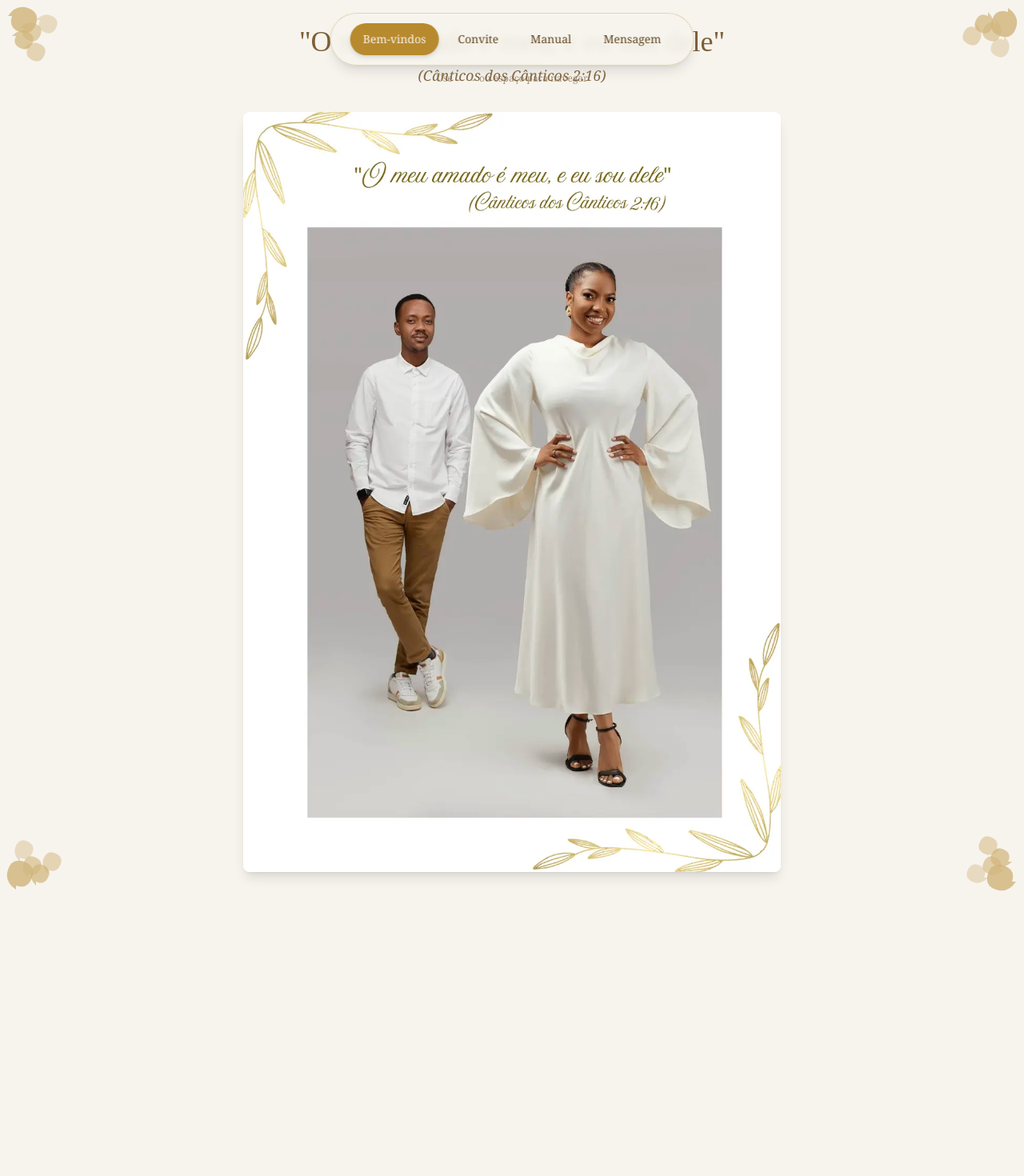
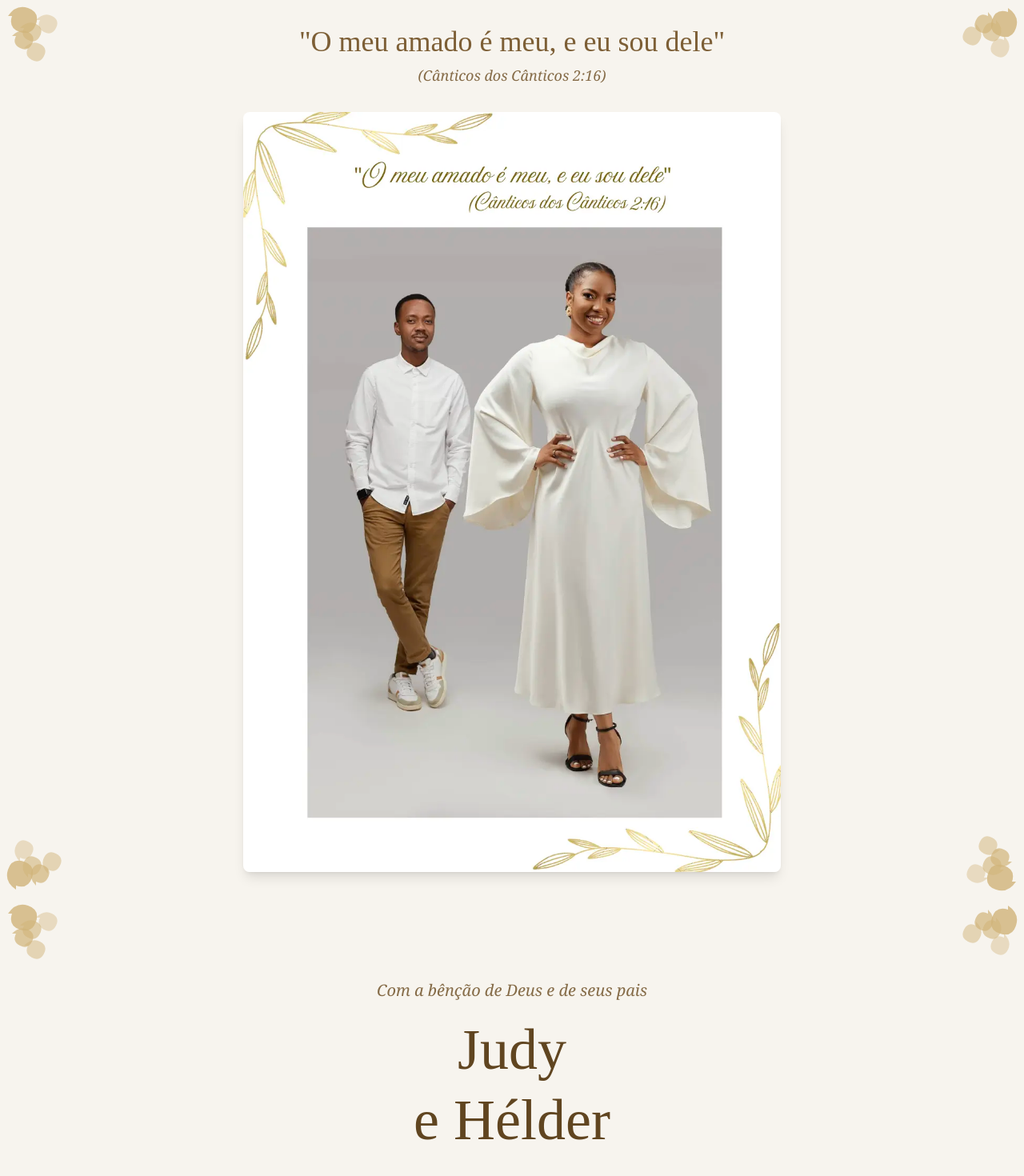
Before and after one commit to DanielDarsamo/webp-ui-clone, a React (Vite) app: page / in a window 1280 px wide. Shown: the top 1470 px of the page at 80% size. Before the commit the page ends 1122 px from the top, so only its background shows below. Built offline with nearby package versions, Linux system fonts and the light colour scheme; the HTML template or start-up script is replaced by a standard one.

Commit message:
Refactor to single page

```diff
--- a/src/pages/Index.tsx
+++ b/src/pages/Index.tsx
@@ -1,46 +1,15 @@
-import { useState, useEffect } from 'react';
-import Navigation from '@/components/Navigation';
 import WelcomePage from '@/components/WelcomePage';
 import TimelinePage from '@/components/TimelinePage';
 import ManualPage from '@/components/ManualPage';
 import LastPage from '@/components/LastPage';
 
 const Index = () => {
-  const [currentPage, setCurrentPage] = useState(0);
-
-  // Keyboard navigation
-  useEffect(() => {
-    const handleKeyPress = (e: KeyboardEvent) => {
-      if (e.key === 'ArrowRight' || e.key === ' ') {
-        setCurrentPage((prev) => (prev + 1) % 4);
-      } else if (e.key === 'ArrowLeft') {
-        setCurrentPage((prev) => (prev - 1 + 4) % 4);
-      }
-    };
-
-    window.addEventListener('keydown', handleKeyPress);
-    return () => window.removeEventListener('keydown', handleKeyPress);
-  }, []);
-
-  const renderCurrentPage = () => {
-    switch (currentPage) {
-      case 0:
-        return <WelcomePage />;
-      case 1:
-        return <TimelinePage />;
-      case 2:
-        return <ManualPage />;
-      case 3:
-        return <LastPage />;
-      default:
-        return <WelcomePage />;
-    }
-  };
-
   return (
     <div className="min-h-screen bg-background">
-      <Navigation currentPage={currentPage} onPageChange={setCurrentPage} />
-      {renderCurrentPage()}
+      <WelcomePage />
+      <TimelinePage />
+      <ManualPage />
+      <LastPage />
     </div>
   );
 };
```
